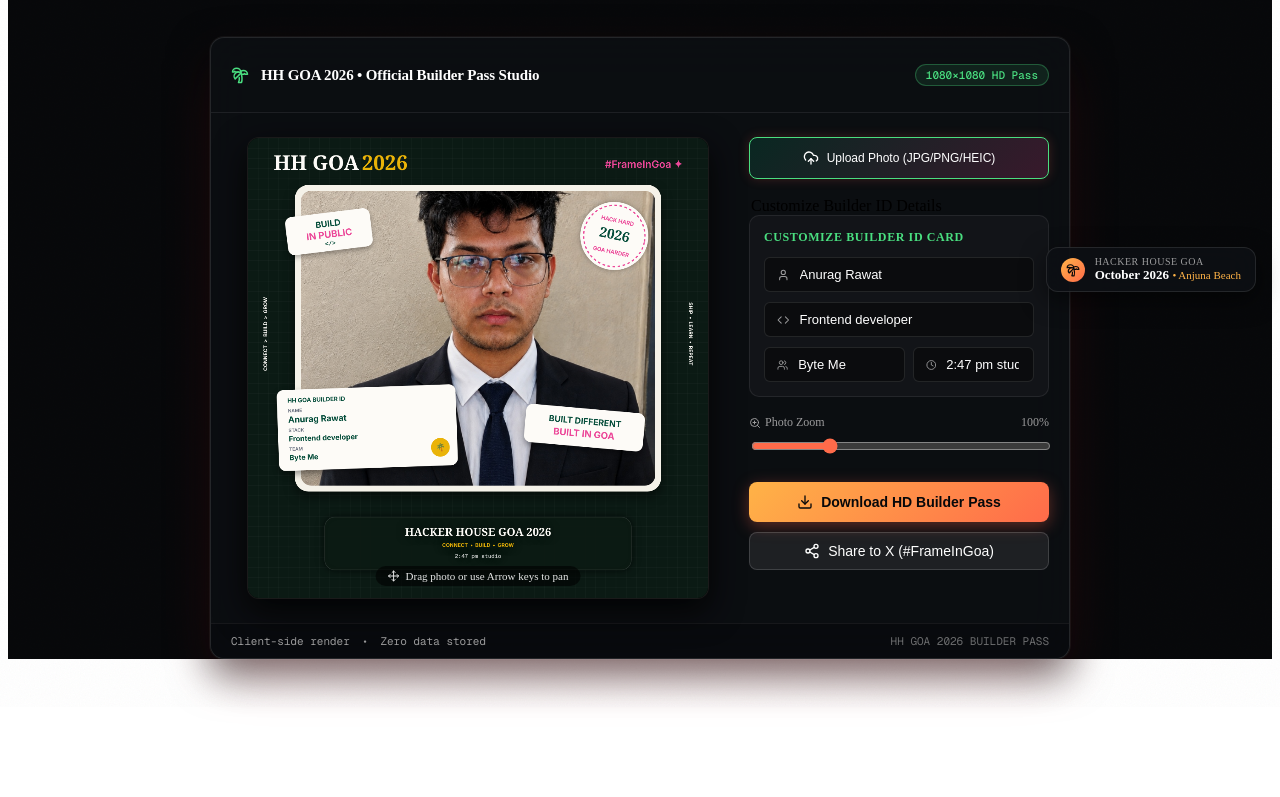
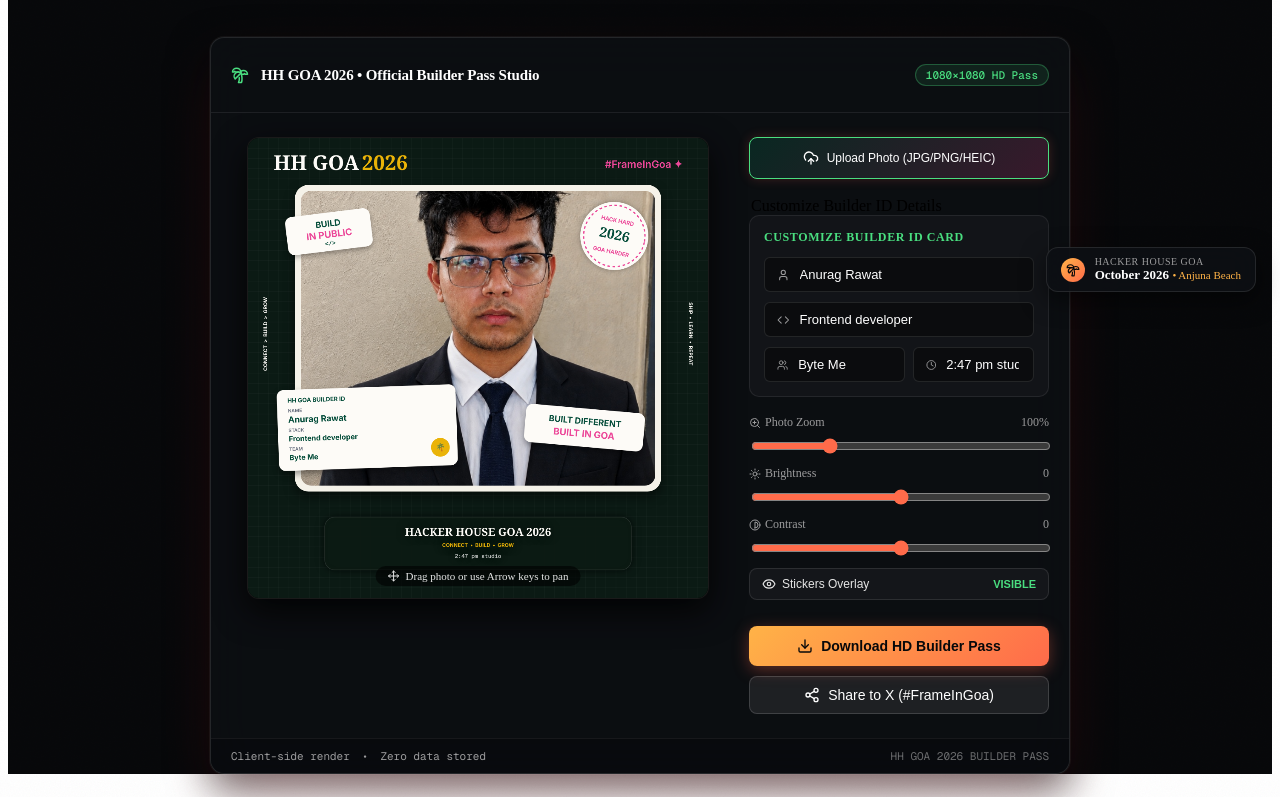
Before and after one commit to anuragrawattt/hackerhouse-byteme-goa, a React (Vite) app: page / in a window 1280 px wide. Shown: the part 484-1281 px from the top of the page. Before the commit the page ends 1191 px from the top, so only its background shows below. Built offline with nearby package versions, Linux system fonts and the light colour scheme.

Commit message:
feat: add real-time brightness/contrast filters and sticker overlay toggle controls

```diff
--- a/src/components/CommandStudio.jsx
+++ b/src/components/CommandStudio.jsx
@@ -1,5 +1,5 @@
 import React, { useState, useRef, useEffect } from 'react';
-import { UploadCloud, Download, Share2, RefreshCw, ZoomIn, Move, Palmtree, User, Code, Users, Clock } from 'lucide-react';
+import { UploadCloud, Download, Share2, RefreshCw, ZoomIn, Move, Palmtree, User, Code, Users, Clock, Sun, Contrast, Eye } from 'lucide-react';
 import confetti from 'canvas-confetti';
 import { drawFrameOnCanvas } from '../utils/frameOverlay';
 import { loadImageFromFile } from '../utils/imageLoader';
@@ -8,6 +8,11 @@ export default function CommandStudio({ uploadTriggerRef }) {
   const [zoom, setZoom] = useState(1);
   const [offsetX, setOffsetX] = useState(0);
   const [offsetY, setOffsetY] = useState(0);
+
+  // Photo Adjustments
+  const [brightness, setBrightness] = useState(0);
+  const [contrast, setContrast] = useState(0);
+  const [showStickers, setShowStickers] = useState(true);
 
   // Custom Builder ID fields
   const [builderName, setBuilderName] = useState('Anurag Rawat');
@@ -45,10 +50,13 @@ export default function CommandStudio({ uploadTriggerRef }) {
         builderName,
         builderStack,
         builderTeam,
-        builderTime
+        builderTime,
+        brightness,
+        contrast,
+        showStickers
       });
     }
-  }, [loadedImage, zoom, offsetX, offsetY, builderName, builderStack, builderTeam, builderTime]);
+  }, [loadedImage, zoom, offsetX, offsetY, builderName, builderStack, builderTeam, builderTime, brightness, contrast, showStickers]);
 
   // Connect external trigger
   useEffect(() => {
@@ -59,9 +67,9 @@ export default function CommandStudio({ uploadTriggerRef }) {
     }
   }, [uploadTriggerRef]);
 
-  // Keyboard navigation for studio (Arrow keys for panning, +/- for zooming)
+  // Keyboard navigation for studio
   const handleKeyDown = (e) => {
-    if (e.target.tagName === 'INPUT') return; // Don't interrupt text input typing
+    if (e.target.tagName === 'INPUT') return;
 
     const step = 10;
     if (e.key === 'ArrowLeft') { setOffsetX(prev => prev - step); e.preventDefault(); }
@@ -150,7 +158,6 @@ export default function CommandStudio({ uploadTriggerRef }) {
 
   return (
     <div className="command-mockup-wrapper" id="studio" onKeyDown={handleKeyDown} tabIndex={0}>
-      {/* Screen reader ARIA live announcement */}
       <div className="sr-only" aria-live="polite" style={{ position: 'absolute', width: '1px', height: '1px', overflow: 'hidden', clip: 'rect(0,0,0,0)' }}>
         {statusAnnouncement}
       </div>
@@ -216,6 +223,7 @@ export default function CommandStudio({ uploadTriggerRef }) {
               <span>Upload Photo (JPG/PNG/HEIC)</span>
             </button>
 
+            {/* Editable Builder Pass Details */}
             <fieldset style={{ border: 'none', margin: 0, padding: 0 }}>
               <legend className="sr-only">Customize Builder ID Details</legend>
               <div style={{ background: 'rgba(255,255,255,0.03)', padding: '14px', borderRadius: '10px', border: '1px solid rgba(255,255,255,0.08)', display: 'flex', flexDirection: 'column', gap: '10px' }}>
@@ -273,6 +281,9 @@ export default function CommandStudio({ uploadTriggerRef }) {
               </div>
             </fieldset>
 
+            {/* Photo Adjustments: Zoom, Brightness, Contrast & Sticker Toggle */}
+            <div style={{ display: 'flex', flexDirection: 'column', gap: '10px' }}>
+              {/* Zoom Slider */}
               <div className="slider-control">
                 <div className="slider-label">
                   <span style={{ display: 'flex', alignItems: 'center', gap: '4px' }}>
@@ -295,6 +306,68 @@ export default function CommandStudio({ uploadTriggerRef }) {
                   aria-valuenow={Math.round(zoom * 100)}
                   className="custom-range-slider"
                 />
+              </div>
+
+              {/* Brightness Slider */}
+              <div className="slider-control">
+                <div className="slider-label">
+                  <span style={{ display: 'flex', alignItems: 'center', gap: '4px' }}>
+                    <Sun size={12} aria-hidden="true" />
+                    <label htmlFor="brightness-slider">Brightness</label>
+                  </span>
+                  <span>{brightness > 0 ? `+${brightness}` : brightness}</span>
+                </div>
+                <input
+                  id="brightness-slider"
+                  type="range"
+                  min="-50"
+                  max="50"
+                  step="1"
+                  value={brightness}
+                  onChange={(e) => setBrightness(parseInt(e.target.value, 10))}
+                  aria-label="Photo Brightness Filter"
+                  className="custom-range-slider"
+                />
+              </div>
+
+              {/* Contrast Slider */}
+              <div className="slider-control">
+                <div className="slider-label">
+                  <span style={{ display: 'flex', alignItems: 'center', gap: '4px' }}>
+                    <Contrast size={12} aria-hidden="true" />
+                    <label htmlFor="contrast-slider">Contrast</label>
+                  </span>
+                  <span>{contrast > 0 ? `+${contrast}` : contrast}</span>
+                </div>
+                <input
+                  id="contrast-slider"
+                  type="range"
+                  min="-50"
+                  max="50"
+                  step="1"
+                  value={contrast}
+                  onChange={(e) => setContrast(parseInt(e.target.value, 10))}
+                  aria-label="Photo Contrast Filter"
+                  className="custom-range-slider"
+                />
+              </div>
+
+              {/* Sticker Toggle Button */}
+              <button
+                type="button"
+                className="preset-card-btn"
+                style={{ display: 'flex', alignItems: 'center', justifyContent: 'space-between', padding: '8px 12px' }}
+                onClick={() => setShowStickers(prev => !prev)}
+                aria-pressed={showStickers}
+              >
+                <span style={{ display: 'flex', alignItems: 'center', gap: '6px' }}>
+                  <Eye size={14} aria-hidden="true" />
+                  <span>Stickers Overlay</span>
+                </span>
+                <span style={{ color: showStickers ? '#4ade80' : 'var(--text-muted)', fontSize: '11px', fontWeight: 600 }}>
+                  {showStickers ? 'VISIBLE' : 'HIDDEN'}
+                </span>
+              </button>
             </div>
 
             <div className="action-buttons-group">
--- a/src/utils/frameOverlay.js
+++ b/src/utils/frameOverlay.js
@@ -15,6 +15,10 @@ export const FRAME_PRESETS = [
 
 /**
  * Draws user image and composite HH Goa 2026 official Builder ID Pass onto canvas
+ *
+ * @param {HTMLCanvasElement} canvas - Target HTML5 Canvas element.
+ * @param {HTMLImageElement} imgElement - User uploaded image element.
+ * @param {import('../types').FrameConfig} config - Configuration parameters.
  */
 export function drawFrameOnCanvas(canvas, imgElement, config) {
   if (!canvas || !imgElement) return;
@@ -33,7 +37,10 @@ export function drawFrameOnCanvas(canvas, imgElement, config) {
     builderName = 'Anurag Rawat',
     builderStack = 'Frontend developer',
     builderTeam = 'Byte Me',
-    builderTime = '2:47 pm studio'
+    builderTime = '2:47 pm studio',
+    brightness = 0,
+    contrast = 0,
+    showStickers = true
   } = config;
 
   // Clear canvas ground
@@ -42,14 +49,14 @@ export function drawFrameOnCanvas(canvas, imgElement, config) {
 
   // Render official Builder ID pass
   drawOfficialBuilderIdPass(ctx, imgElement, width, height, {
-    zoom, offsetX, offsetY, builderName, builderStack, builderTeam, builderTime
+    zoom, offsetX, offsetY, builderName, builderStack, builderTeam, builderTime, brightness, contrast, showStickers
   });
 }
 
 /* ---------------- OFFICIAL HH GOA BUILDER ID PASS OVERLAY ---------------- */
 
 function drawOfficialBuilderIdPass(ctx, imgElement, w, h, config) {
-  const { zoom, offsetX, offsetY, builderName, builderStack, builderTeam, builderTime } = config;
+  const { zoom, offsetX, offsetY, builderName, builderStack, builderTeam, builderTime, brightness, contrast, showStickers } = config;
 
   // 1. Dark Green Grid Background
   ctx.fillStyle = '#0b1a14';
@@ -67,7 +74,6 @@ function drawOfficialBuilderIdPass(ctx, imgElement, w, h, config) {
   }
 
   // 2. Top Header
-  // HH GOA 2026 Left
   ctx.font = '700 48px Georgia, serif';
   ctx.fillStyle = '#fdfbf7';
   ctx.fillText('HH GOA', 60, 75);
@@ -76,7 +82,6 @@ function drawOfficialBuilderIdPass(ctx, imgElement, w, h, config) {
   ctx.fillStyle = '#eab308'; // Gold
   ctx.fillText(' 2026', 255, 75);
 
-  // #FrameInGoa Right
   ctx.font = '600 24px Inter, sans-serif';
   ctx.fillStyle = '#ec4899'; // Pink
   ctx.textAlign = 'right';
@@ -113,6 +118,11 @@ function drawOfficialBuilderIdPass(ctx, imgElement, w, h, config) {
   ctx.roundRect(photoX, photoY, photoW, photoH, radius - 8);
   ctx.clip();
 
+  // Apply real-time brightness & contrast filters
+  const bVal = 100 + brightness;
+  const cVal = 100 + contrast;
+  ctx.filter = `brightness(${bVal}%) contrast(${cVal}%)`;
+
   // Cover-fit user photo rendering inside box
   const imgWidth = imgElement.naturalWidth || imgElement.width;
   const imgHeight = imgElement.naturalHeight || imgElement.height;
@@ -131,9 +141,10 @@ function drawOfficialBuilderIdPass(ctx, imgElement, w, h, config) {
   const posY = photoY + (photoH - drawH) / 2 + offsetY;
 
   ctx.drawImage(imgElement, posX, posY, drawW, drawH);
-  ctx.restore();
+  ctx.restore(); // Resets filter and clip
 
-  // 4. Top-Left Sticker ("BUILD IN PUBLIC")
+  // 4. Top-Left Sticker ("BUILD IN PUBLIC") - Render if showStickers is true
+  if (showStickers) {
     ctx.save();
     ctx.translate(190, 220);
     ctx.rotate(-7 * Math.PI / 180);
@@ -161,13 +172,14 @@ function drawOfficialBuilderIdPass(ctx, imgElement, w, h, config) {
     ctx.fillText('</>', 0, 32);
 
     ctx.restore();
+  }
 
   // 5. Top-Right Stamp ("HACK HARD 2026 GOA HARDER")
+  if (showStickers) {
     ctx.save();
     ctx.translate(860, 230);
     ctx.rotate(12 * Math.PI / 180);
 
-  // Circle background
     ctx.fillStyle = '#fdfbf7';
     ctx.shadowColor = 'rgba(0, 0, 0, 0.3)';
     ctx.shadowBlur = 12;
@@ -175,7 +187,6 @@ function drawOfficialBuilderIdPass(ctx, imgElement, w, h, config) {
     ctx.arc(0, 0, 80, 0, Math.PI * 2);
     ctx.fill();
 
-  // Dashed inner border
     ctx.shadowColor = 'transparent';
     ctx.strokeStyle = '#ec4899';
     ctx.lineWidth = 3;
@@ -199,6 +210,7 @@ function drawOfficialBuilderIdPass(ctx, imgElement, w, h, config) {
     ctx.fillText('GOA HARDER', 0, 42);
 
     ctx.restore();
+  }
 
   // 6. Bottom-Left Builder ID Card
   ctx.save();
@@ -240,7 +252,6 @@ function drawOfficialBuilderIdPass(ctx, imgElement, w, h, config) {
   ctx.fillStyle = '#064e3b';
   ctx.fillText(builderTeam || 'Byte Me', -185, 70);
 
-  // Palm Icon Stamp on Badge
   ctx.beginPath();
   ctx.arc(170, 52, 22, 0, Math.PI * 2);
   ctx.fillStyle = '#eab308';
@@ -253,6 +264,7 @@ function drawOfficialBuilderIdPass(ctx, imgElement, w, h, config) {
   ctx.restore();
 
   // 7. Bottom-Right Sticker ("BUILT DIFFERENT / BUILT IN GOA")
+  if (showStickers) {
     ctx.save();
     ctx.translate(790, 680);
     ctx.rotate(5 * Math.PI / 180);
@@ -276,10 +288,10 @@ function drawOfficialBuilderIdPass(ctx, imgElement, w, h, config) {
     ctx.fillText('BUILT IN GOA', 0, 22);
 
     ctx.restore();
+  }
 
   // 8. Vertical Dotted Side Labels
   ctx.save();
-  // Left side
   ctx.translate(45, 460);
   ctx.rotate(-90 * Math.PI / 180);
   ctx.font = '700 12px Inter, sans-serif';
@@ -289,7 +301,6 @@ function drawOfficialBuilderIdPass(ctx, imgElement, w, h, config) {
   ctx.restore();
 
   ctx.save();
-  // Right side
   ctx.translate(w - 45, 460);
   ctx.rotate(90 * Math.PI / 180);
   ctx.font = '700 12px Inter, sans-serif';
```
Lines whose indentation alone changed are shown as unchanged.
